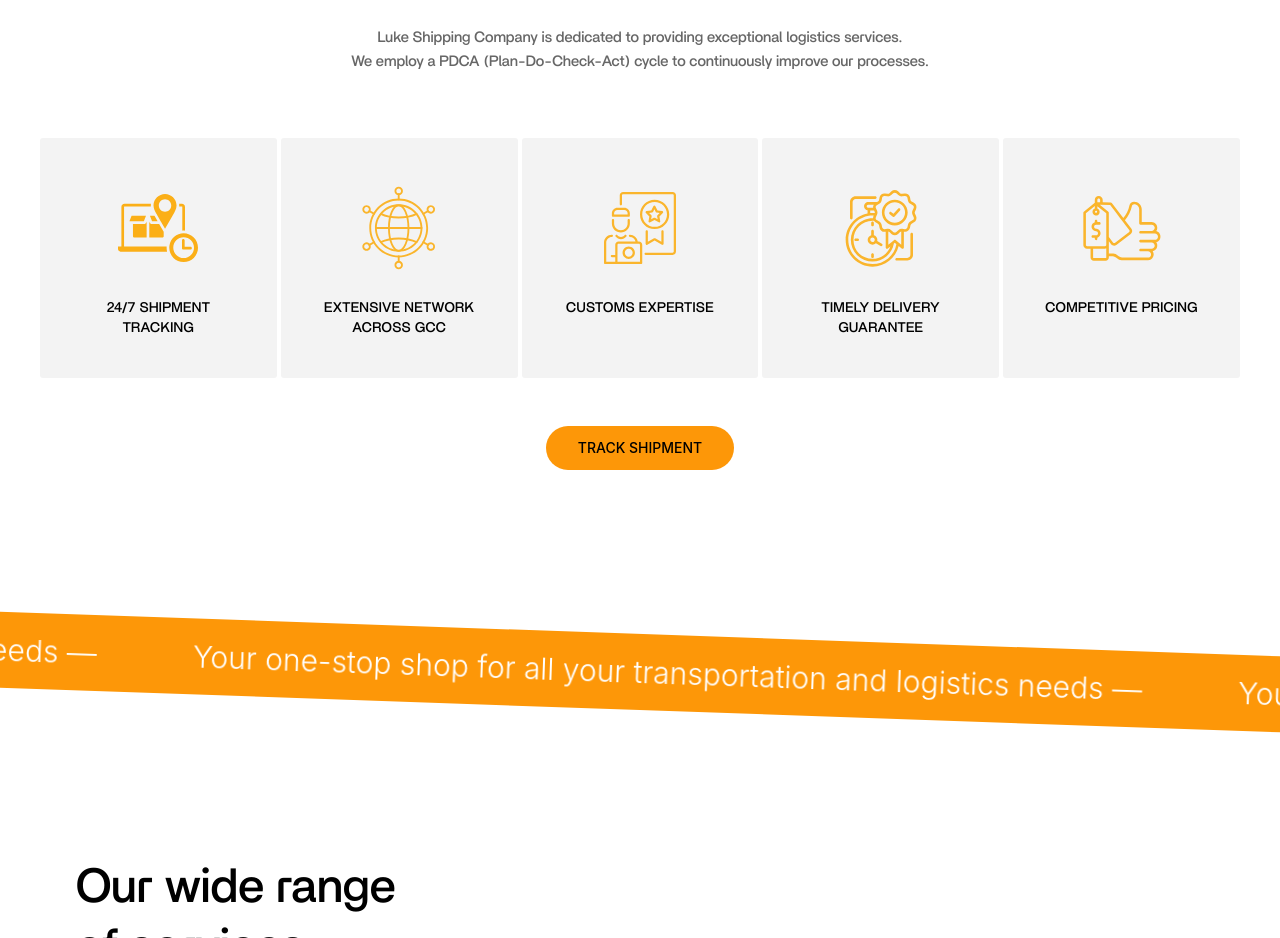
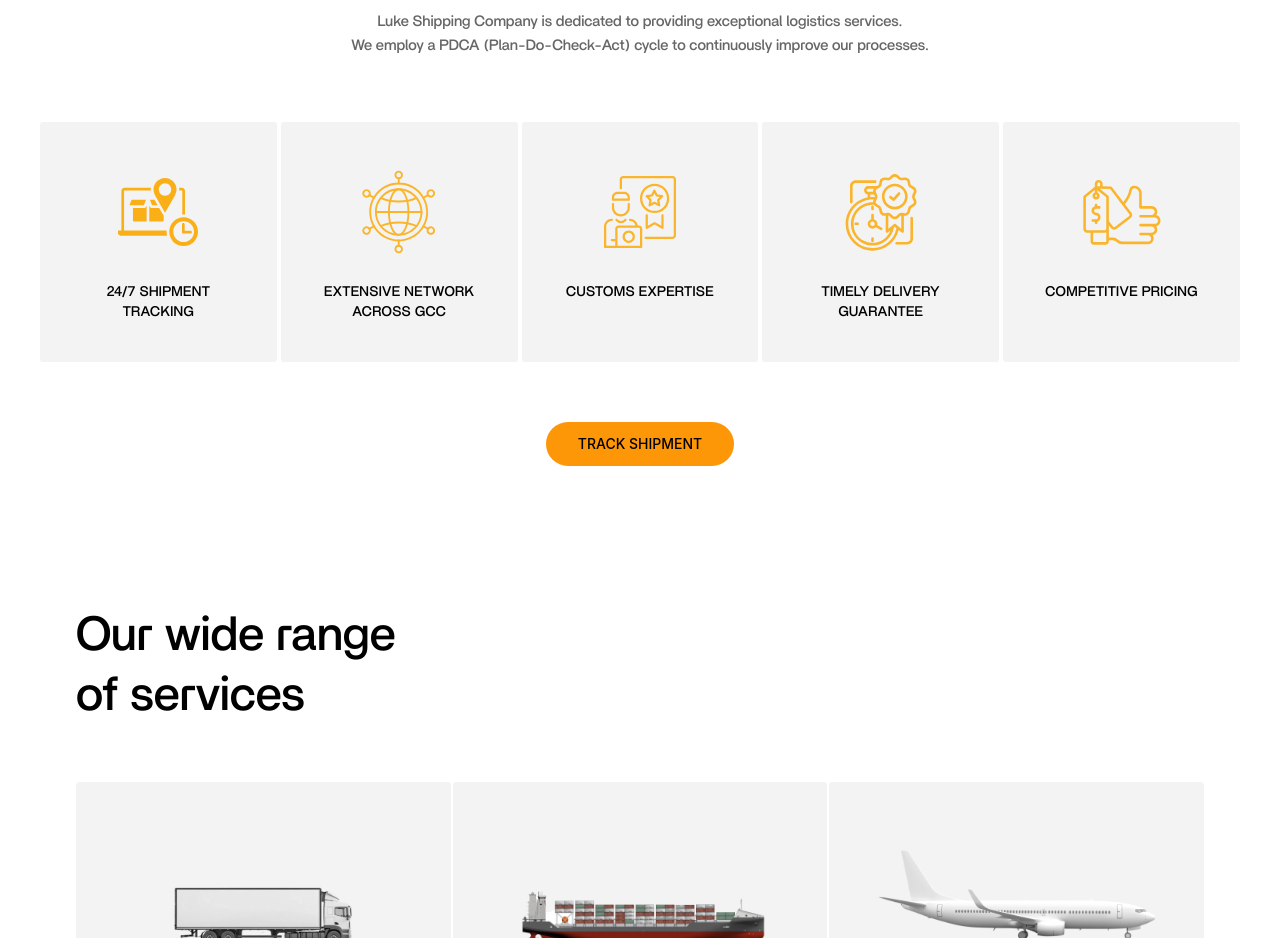
Before and after one commit to huss4in-git/Luke-Shipping, a React (Vite) app: page / in a window 1280 px wide. Shown: the part 1600-2538 px from the top of the page. Built offline with nearby package versions, Linux system fonts and the light colour scheme.

Commit message:
second commit

```diff
--- a/src/App.jsx
+++ b/src/App.jsx
@@ -19,7 +19,7 @@
       <About />
       <Marquee />
       <Based />
-      <Marquee1 />
+
       <Services />
     </div>
   );
--- a/src/Components/Based.jsx
+++ b/src/Components/Based.jsx
@@ -23,7 +23,7 @@
     ];
 
     return (
-        <section className="py-34">
+        <section className="py-5">
             <div className="w-full px-6 xl:px-10 2xl:px-24">
 
                 {/* HEADING */}
@@ -40,7 +40,7 @@
 
                 {/* SINGLE ROW */}
                 <div className="max-w-7xl mx-auto">
-                <div className="grid grid-cols-1 md:grid-cols-5 gap-1 mb-12">
+                <div className="grid grid-cols-1 md:grid-cols-5 gap-1 mb-15">
                         {features.map((item, index) => (
                             <div
                                 key={index}
--- a/src/Components/Marquee.jsx
+++ b/src/Components/Marquee.jsx
@@ -3,7 +3,7 @@
         <div className="overflow-hidden py-7 2xl:py-10">
 
             {/* ROTATED STRIP */}
-            <div className="bg-[#FD9708] py-5 -rotate-2 w-[110%] -ml-[5%]">
+            <div className="bg-[#FD9708] py-5 -rotate-2 w-[110%] -ml-[5%] mb-25">
 
                 <div className="whitespace-nowrap flex animate-marquee text-3xl font-light text-white">
 
```
